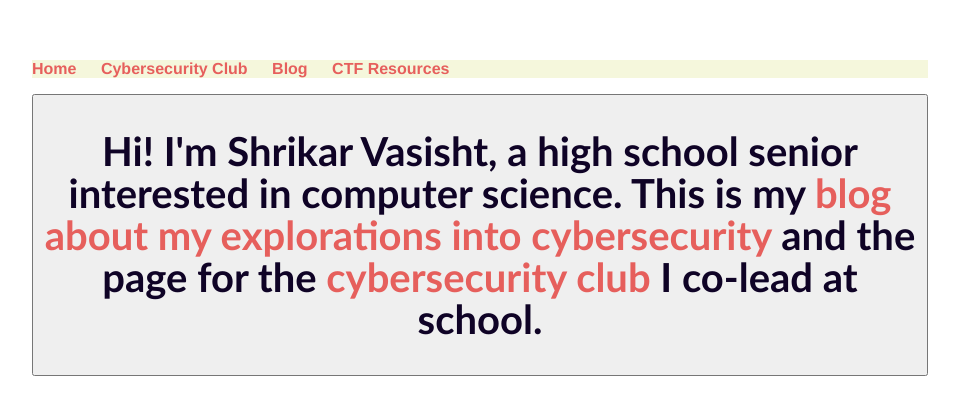
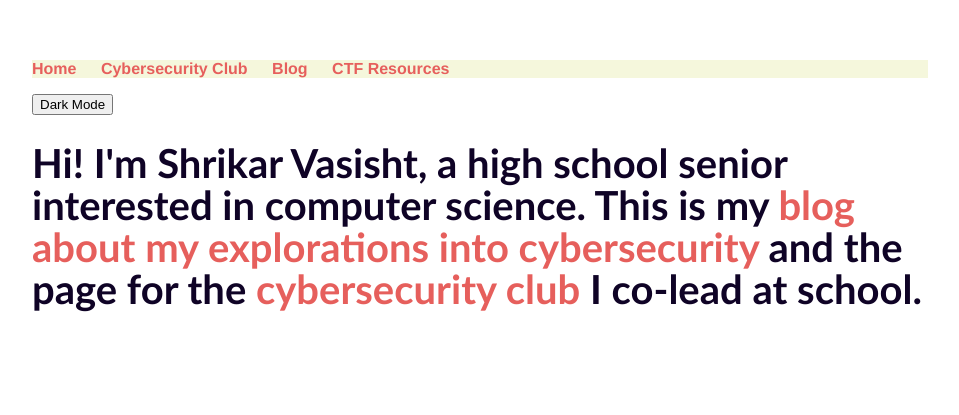
Before and after one commit to shricubed/shricubed.github.io, a Jekyll site: the page built from index.html, in a window 1280 px wide. Shown: the top 415 px of the page, without its empty margins (160-1119 px from the left). Built offline with Jekyll 4.4.1, drawn with Linux system fonts in a browser that asks for light colours.

Commit message:
Update default.html

```diff
--- a/_layouts/default.html
+++ b/_layouts/default.html
@@ -6,7 +6,7 @@
 			<link rel="stylesheet" type="text/css" href="/css/main.css">
 			<script>
 
-				document.querySelector("#dark").addEventListener(click, darkMode);
+				document.querySelector("#dark").addEventListener("click", darkMode);
 
 				function darkMode() {
 					document.body.style.backgroundColor = "black";
@@ -22,7 +22,7 @@
          		        <li><a href="/blog">Blog</a></li>
 				<li><a href="/ctf">CTF Resources</a></li>
 	    		</ul>
-				<button id = "dark" type="button>Dark Mode</button>
+				<button id = "dark" type="button">Dark Mode</button>
 			</nav>
 			<div class="container">
 
```
